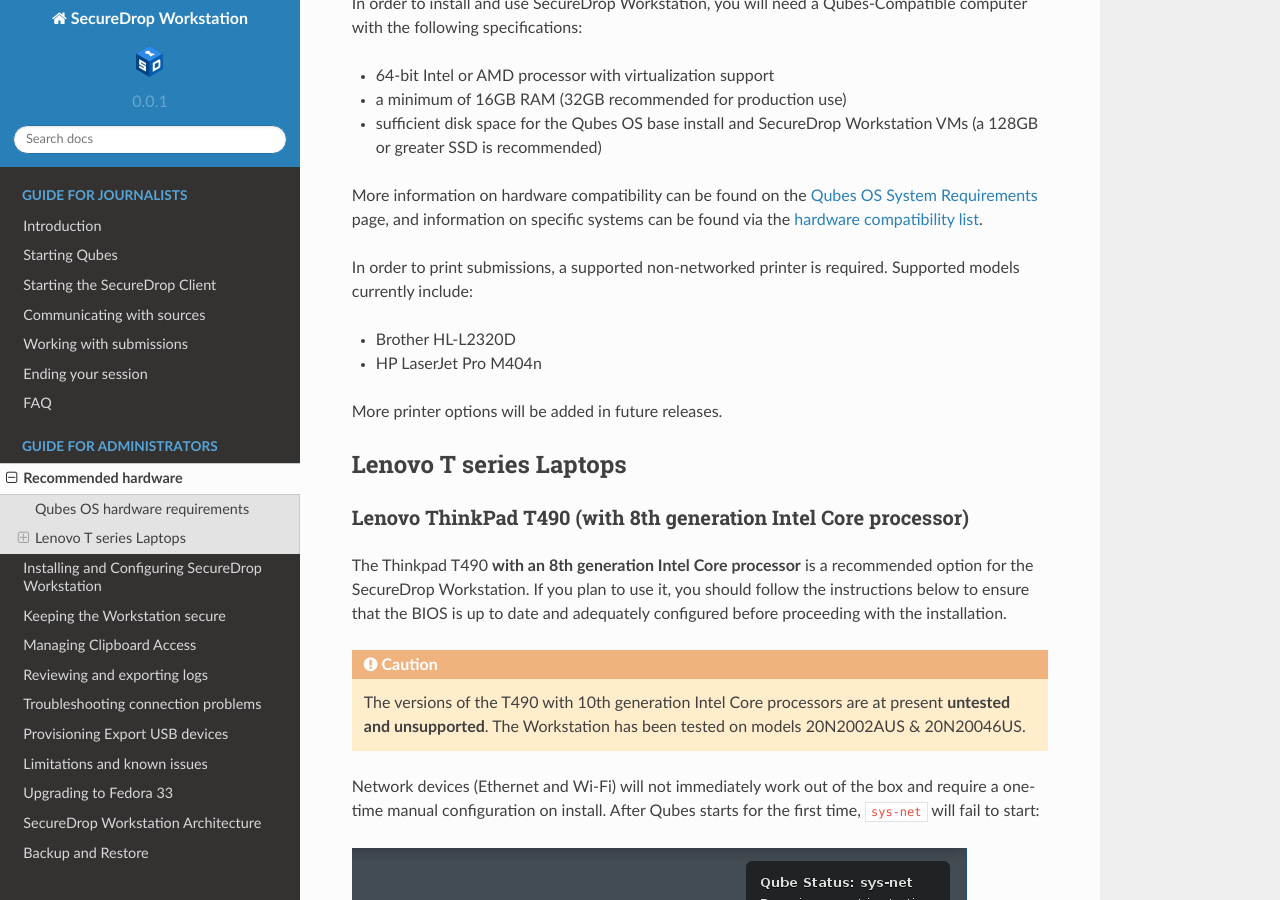
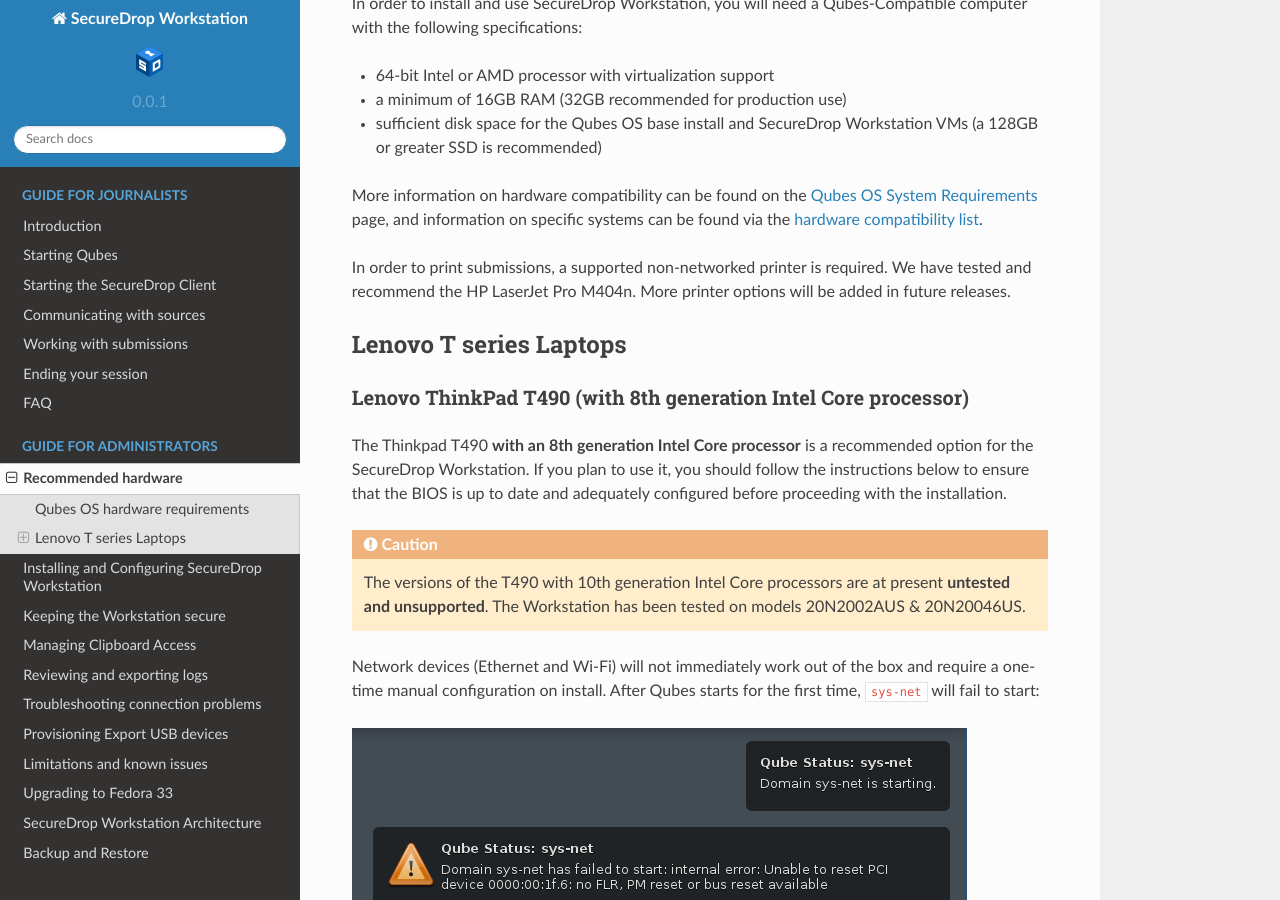
Before and after one commit to freedomofpress/securedrop-workstation-docs, a Sphinx documentation site: the page built from docs/admin/hardware.rst, in a window 1280 px wide and 900 px high, scrolled down 349 px. Built offline with Sphinx 7.4.7 and the Read the Docs theme 2.0.0, drawn with Linux system fonts in a browser that asks for light colours.

Commit message:
Remove Brother printer from hardware recommendations

```diff
--- a/docs/admin/hardware.rst
+++ b/docs/admin/hardware.rst
@@ -15,12 +15,7 @@
 
 More information on hardware compatibility can be found on the `Qubes OS System Requirements <https://www.qubes-os.org/doc/system-requirements/>`_ page, and information on specific systems can be found via the `hardware compatibility list <https://www.qubes-os.org/hcl/>`_.
 
-In order to print submissions, a supported non-networked printer is required. Supported models currently include:
-
-- Brother HL-L2320D
-- HP LaserJet Pro M404n
-
-More printer options will be added in future releases.
+In order to print submissions, a supported non-networked printer is required. We have tested and recommend the HP LaserJet Pro M404n. More printer options will be added in future releases.
 
 Lenovo T series Laptops
 -----------------------
--- a/docs/admin/known_issues.rst
+++ b/docs/admin/known_issues.rst
@@ -24,7 +24,7 @@
   performance and reliability of the updater.
 - Currently, only LUKS-encrypted *Export Devices* are supported. VeraCrypt support
   will be added in a future release.
-- Printer support is limited to specific models by Brother and HP, and printing
+- Printer support is limited to a specific HP printer model, and printing
   different file types is not as reliable yet as under Tails. Support for
   additional non-networked printers will be added in a future release.
 - Currently, only app-based two-factor authentication (TOTP) is supported.
--- a/docs/journalist/submissions.rst
+++ b/docs/journalist/submissions.rst
@@ -50,7 +50,7 @@
 --------
 
 To print a document, click the **Print** button. Currently, printing is only
-supported with select printers from Brother and HP, and for security reasons
+supported with a specific HP printer model, and for security reasons
 you are required not to use a printer that has any wireless capabilities.
 
 You should have access to a supported printer that has been set up by your
```
